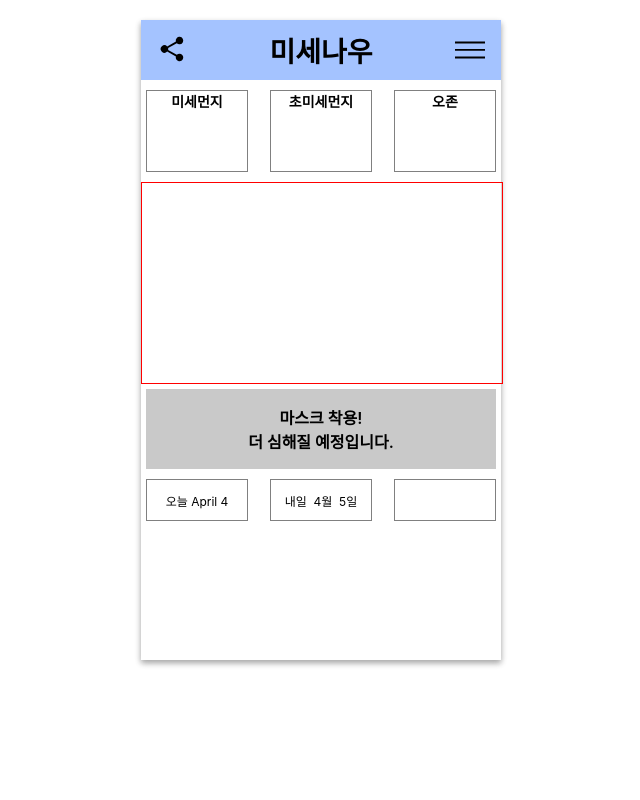
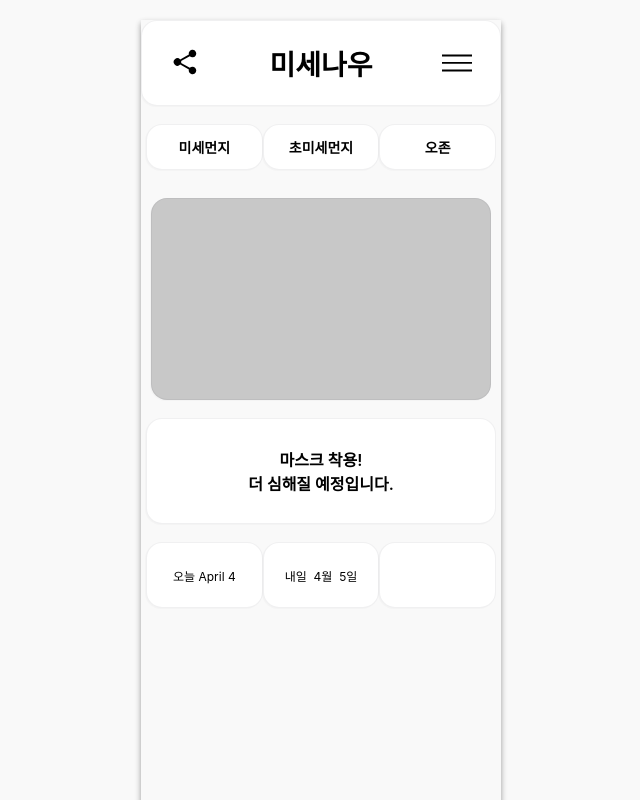
Before and after one commit to YolSoftware/Mise-Frontend, a React (Create React App) app: page / in a window 1280 px wide. Shown: the top 800 px of the page, without its empty margins (319-959 px from the left). Built offline with nearby package versions, Linux system fonts and the light colour scheme; no server answers.

Commit message:
add: 컴포넌트 라운드 형태로 변경
   각진 컴포넌트를 라운드 형태로 변경하였음.
  따라서 css파일이 수정되었음.

Signed-off-by: Seongsik Kim <kss7858@naver.com>

```diff
--- a/package.json
+++ b/package.json
@@ -6,10 +6,12 @@
     "@testing-library/jest-dom": "^5.11.4",
     "@testing-library/react": "^11.1.0",
     "@testing-library/user-event": "^12.1.10",
+    "chart.js": "^3.0.1",
     "react": "^17.0.2",
     "react-dom": "^17.0.2",
     "react-icons": "^4.2.0",
     "react-scripts": "4.0.3",
+    "utils": "^0.3.1",
     "web-vitals": "^1.0.1"
   },
   "scripts": {
--- a/src/stylesheets/MainTemplate.css
+++ b/src/stylesheets/MainTemplate.css
@@ -5,18 +5,31 @@
 
 .mainTemplate {
     width: 360px;
-    height: 640px;
+    /* height: 640px; */
+    height: 1240px;
     margin-top: 20px;
     box-shadow: 0 3px 6px rgba(0, 0, 0, 0.16), 0 3px 6px rgba(0, 0, 0, 0.23);
 }
 
 .topbar-wrapper {
+
     height: 60px;
     background-color: #A4C3FF;
     display:flex;
     justify-content: space-between;
     align-items: center;
     text-align: center;
+
+    /* 복붙한거 */
+    background: rgb(255, 255, 255);
+    border: 1px solid rgba(70, 77, 82, 0.082);
+    box-shadow: rgba(0, 0, 0, 0.024) -1px 1px 1px;
+    z-index: -1;
+    padding: 12px;
+    border-radius: 16px;
+    margin-bottom: 18px;
+    /* -- -- */
+
 }
 
 .title {
@@ -46,10 +59,28 @@
     margin-top: 10px;
 }
 
+
+body {
+    /* rgba(red, green, blue, a */
+    /* rgb에 마지막 값은 투명도 a는 alpha */
+    background: rgba(244, 244, 244, 0.5);
+}
+
 .vd-border {
-    border: 1px solid gray;
+    /* 복붙한거 */
+    background: rgb(255, 255, 255);
+    border: 1px solid rgba(70, 77, 82, 0.082);
+    box-shadow: rgba(0, 0, 0, 0.024) -1px 1px 1px;
+    z-index: -1;
+    padding: 12px;
+    border-radius: 16px;
+    margin-bottom: 18px;
+    /* -- -- */
+
+    width: 100%;
+    /* border: 1px solid gray;
     width: 100px;
-    height: 80px;
+    height: 80px; */
 }
 
 .vdkind {
@@ -61,8 +92,19 @@
 
 .selectedKindExpreesion-wrapper {
     border: 1px solid red;
-    margin-top: 10px;
-    width: 100%;
+    margin: 10px;
+
+    /* 복붙한거 */
+    background: rgb(200, 200, 200);
+    border: 1px solid rgba(70, 77, 82, 0.082);
+    box-shadow: rgba(0, 0, 0, 0.024) -1px 1px 1px;
+    z-index: -1;
+    /* padding: 12px; */
+    border-radius: 16px;
+    margin-bottom: 18px;
+    /* -- -- */
+
+    /* width: 100%; */
     height: 200px;
 }
 
@@ -75,6 +117,16 @@
     justify-content: center;
     align-items: center;
     text-align: center;
+
+    /* 복붙한거 */
+    background: rgb(255, 255, 255);
+    border: 1px solid rgba(70, 77, 82, 0.082);
+    box-shadow: rgba(0, 0, 0, 0.024) -1px 1px 1px;
+    z-index: -1;
+    padding: 12px;
+    border-radius: 16px;
+    margin-bottom: 18px;
+    /* -- -- */
 }
 
 .comment {
@@ -99,4 +151,15 @@
     justify-content: center;
     align-items: center;
     white-space: nowrap;
+
+    /* 복붙한거 */
+    background: rgb(255, 255, 255);
+    border: 1px solid rgba(70, 77, 82, 0.082);
+    box-shadow: rgba(0, 0, 0, 0.024) -1px 1px 1px;
+    z-index: -1;
+    padding: 12px;
+    border-radius: 16px;
+    margin-bottom: 18px;
+    /* -- -- */
+
 }
```
Also changed, not shown: 2 other files (tests, documents, lock files or other folders).
